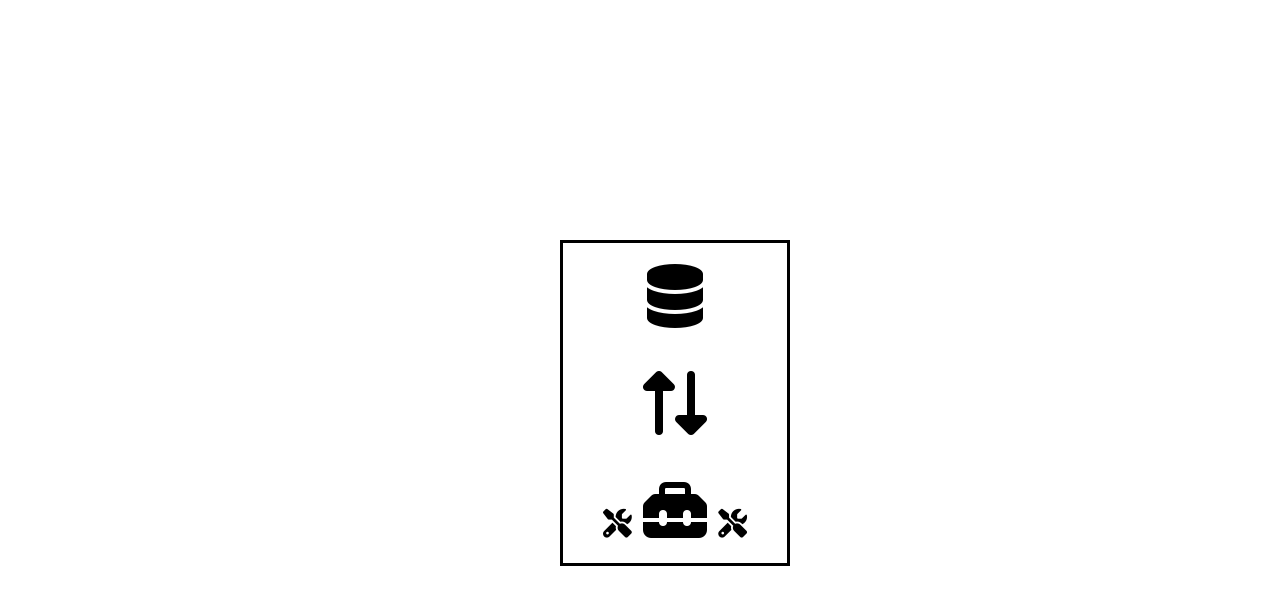
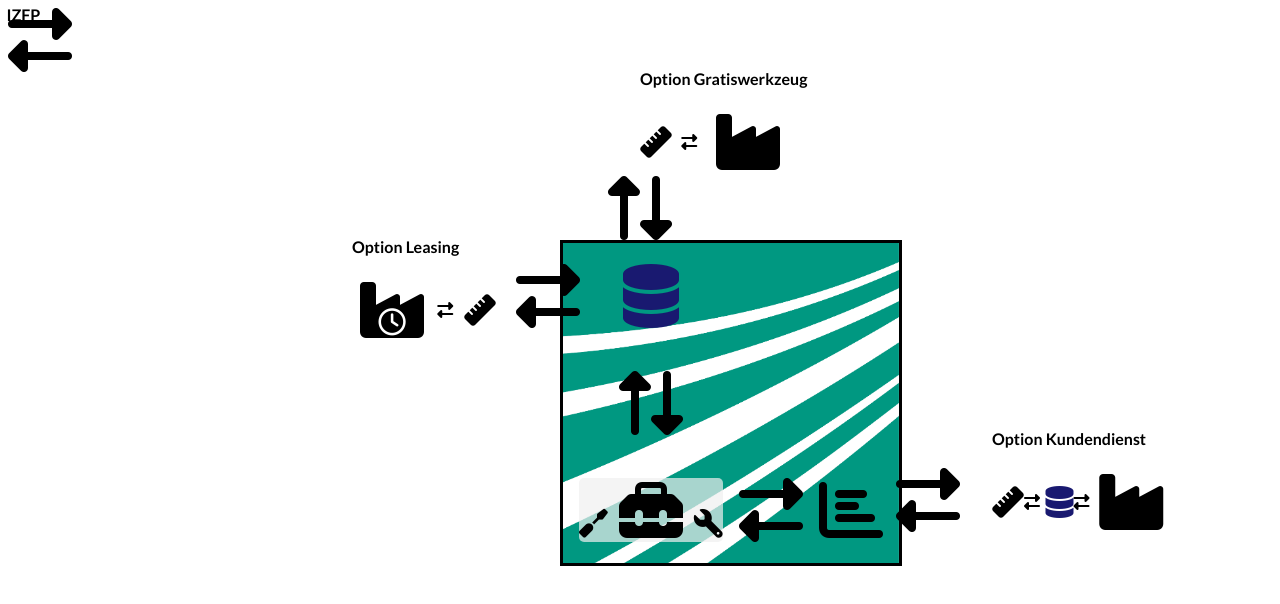
Before and after one commit to JOsiBROsi/izfp-biz-dia, a plain HTML site: page index.html in a window 1280 px wide. Drawn offline with Linux system fonts and the light colour scheme.

Commit message:
Add option leasing, buy-one-get-one-free and afs

```diff
--- a/index.html
+++ b/index.html
@@ -10,13 +10,71 @@
 </head>
 
 <body>
-    <div class="izfp">
-        <i class="fas fa-database"></i>
-        <i class="fas fa-exchange-alt"></i>
-        <div class="toolbox">
-            <i class="fas fa-tools" id="tools"></i>
-            <i class="fas fa-toolbox"></i>
-            <i class="fas fa-tools" id="tools"></i>
+    <div class="world">
+        <div class="customer-leasing">
+            <h4>Option Leasing</h4>
+            <div class="company">
+                <span class="fa-stack fa-2x">
+                    <i class="fas fa-industry fa-stack-2x"></i>
+                    <i class="far fa-clock fa-stack-1x fa-inverse"></i>
+                </span>
+                <i class="fas fa-exchange-alt" id="exchange-measurement-company"></i>
+                <i class="fas fa-ruler"></i>
+            </div>
+        </div>
+        <div class="exchange-measurement-izfp" id="leasing">
+            <i class="fas fa-exchange-alt"></i>
+        </div>
+        <div class="izfp">
+            <h4>IZFP</h4>
+            <div class="izfp-infrastructure">
+                <div class="izfp-data-center">
+                    <i class="fas fa-database"></i>
+                    <i class="fas fa-exchange-alt rotate-90-deg"></i>
+                    <div class="toolbox">
+                        <i class="fas fa-screwdriver tool"></i>
+                        <i class="fas fa-toolbox"></i>
+                        <i class="fas fa-wrench tool"></i>
+                    </div>
+                </div>
+                <div class="exchange-service-izfp">
+                    <i class="fas fa-exchange-alt invisible-exchange"></i>
+                    <i class="fas fa-exchange-alt invisible-exchange"></i>
+                    <i class="fas fa-exchange-alt"></i>
+                </div>
+                <div class="izfp-service">
+                    <i class="fas fa-chart-bar invisible-chart"></i>
+                    <i class="fas fa-chart-bar invisible-chart"></i>
+                    <i class="fas fa-chart-bar"></i>
+                </div>
+            </div>
+        </div>
+        <div class="exchange-measurement-izfp" id="get-one-free">
+            <i class="fas fa-exchange-alt"></i>
+        </div>
+        <div class="customer-get-one-free">
+            <h4>Option Gratiswerkzeug</h4>
+            <div class="company">
+                <i class="fas fa-ruler"></i>
+                <i class="fas fa-exchange-alt" id="exchange-measurement-company"></i>
+                <i class="fas fa-industry"></i>
+            </div>
+        </div>
+        <div class="exchange-measurement-izfp" id="after-sales">
+            <i class="fas fa-exchange-alt"></i>
+        </div>
+        <div class="customer-after-sales">
+            <h4>Option Kundendienst</h4>
+            <div class="company">
+                <i class="fas fa-ruler"></i>
+                <i class="fas fa-exchange-alt" id="exchange-measurement-company"></i>
+                <i class="fas fa-database company-database"></i>
+                <i class="fas fa-exchange-alt" id="exchange-measurement-company"></i>
+                <i class="fas fa-industry"></i>
+            </div>
+        </div>
+        <div class="exchange-measurement-izfp" id="federated-learning">
+            <i class="fas fa-exchange-alt"></i>
         </div>
     </div>
 </body>
--- a/resources/css/index.css
+++ b/resources/css/index.css
@@ -1,28 +1,46 @@
+@import url('https://fonts.googleapis.com/css2?family=Lato:wght@300;400;700&display=swap');
 html {
+    font-family: 'Lato', sans-serif;
     font-size: 16px;
 }
 
-i.fas {
+.fas,
+.far {
     font-size: 4rem;
 }
 
-.izfp {
+.izfp-infrastructure {
     position: absolute;
+    top: 15rem;
+    left: 35rem;
+    background-image: url("../images/background.png");
+    background-size: cover;
+    background-repeat: no-repeat;
+    border: 3px solid black;
+    display: flex;
+    flex-flow: row nowrap;
+}
+
+.izfp h4 {
+    position: absolute;
+    top: -1rem;
+    left: 0.4rem;
+}
+
+.izfp-data-center {
     display: flex;
     flex-flow: column nowrap;
     align-items: center;
     justify-content: space-around;
-    top: 15rem;
-    left: 35rem;
-    background-image: url("./resources/images/background.png");
-    border: 3px solid black;
     height: 20rem;
-    width: 14rem;
+    padding-left: 1rem;
 }
 
-.fa-database {}
+.fa-database {
+    color: midnightblue;
+}
 
-.fa-exchange-alt {
+.rotate-90-deg {
     transform: rotate(90deg);
 }
 
@@ -31,8 +49,115 @@ i.fas {
     justify-content: space-between;
     width: 9rem;
     align-items: baseline;
+    background-color: rgba(240, 240, 240, 0.7);
+    border-radius: 5px;
 }
 
-#tools {
+.tool {
     font-size: 1.8rem;
 }
+
+.fa-wrench {
+    /*color: darkgoldenrod;*/
+    transform: rotate(-90deg);
+}
+
+.exchange-service-izfp {
+    display: flex;
+    flex-flow: column nowrap;
+    align-items: center;
+    justify-content: space-around;
+    height: 20rem;
+    padding: 0 1rem;
+}
+
+.invisible-exchange {
+    visibility: hidden;
+}
+
+.izfp-service {
+    display: flex;
+    flex-flow: column nowrap;
+    align-items: center;
+    justify-content: space-around;
+    height: 20rem;
+    padding-right: 1rem;
+}
+
+.invisible-chart {
+    visibility: hidden;
+}
+
+
+/* Leasing section */
+
+.customer-leasing {
+    position: absolute;
+    top: 13.5rem;
+    left: 22rem;
+}
+
+.company {
+    display: flex;
+    justify-content: space-between;
+    width: 9rem;
+    align-items: center;
+}
+
+.fa-clock {
+    position: absolute;
+    font-size: 1.7rem;
+    top: 0.75rem;
+}
+
+#exchange-measurement-company {
+    font-size: 1rem;
+    margin-right: 0.35rem;
+}
+
+.fa-ruler {
+    font-size: 2rem;
+}
+
+.exchange-measurement-izfp .fa-exchange-alt {
+    position: absolute;
+    z-index: 15;
+}
+
+#leasing .fa-exchange-alt {
+    top: 16.5rem;
+    left: 32.25rem;
+}
+
+
+/*Buy one get one free section*/
+
+#get-one-free .fa-exchange-alt {
+    top: 11rem;
+    left: 38rem;
+    transform: rotate(90deg);
+}
+
+.customer-get-one-free {
+    position: absolute;
+    top: 3rem;
+    left: 40rem;
+}
+
+
+/*After-sales-service section*/
+
+#after-sales .fa-exchange-alt {
+    top: 29.25rem;
+    left: 56rem;
+}
+
+.customer-after-sales {
+    position: absolute;
+    top: 25.5rem;
+    left: 62rem;
+}
+
+.company-database {
+    font-size: 2rem;
+}
```
